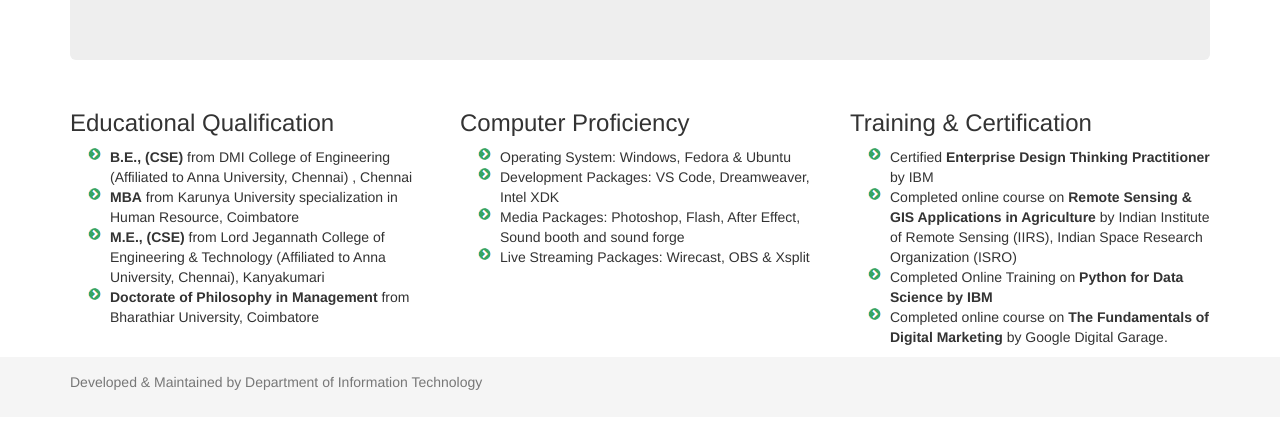
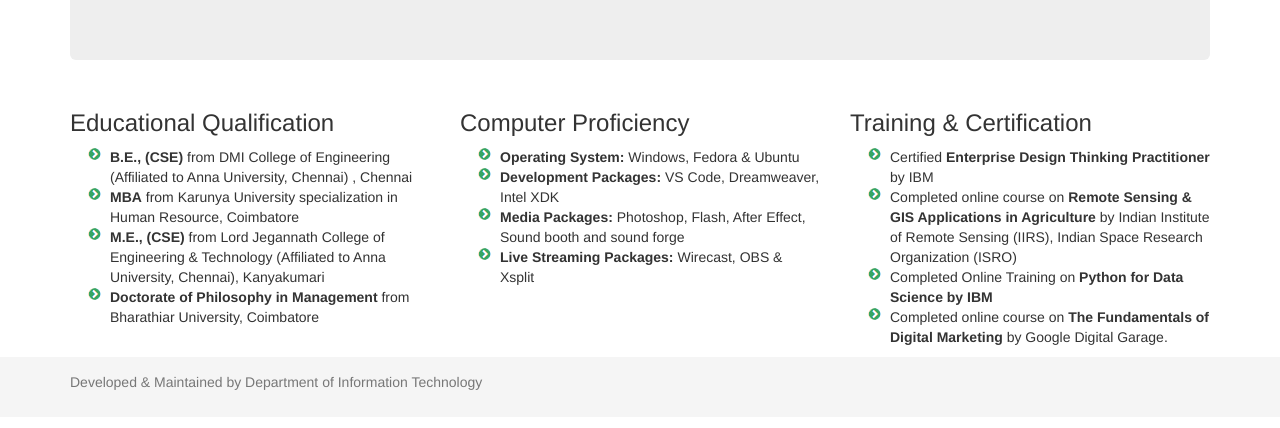
Before and after one commit to lejo-jpcoe/ex1, a plain HTML site: page qual.html in a window 1280 px wide. Shown: the part 250-678 px from the top of the page. Drawn offline with nearby package versions, Linux system fonts and the light colour scheme.

Commit message:
Add files via upload

```diff
--- a/qual.html
+++ b/qual.html
@@ -53,10 +53,10 @@
           <div class="col-sm-4">
             <h3>Computer Proficiency</h3>
            <ul>
-            <li>Operating System: Windows, Fedora & Ubuntu</li>
-            <li>Development Packages: VS Code, Dreamweaver, Intel XDK</li>
-            <li>Media Packages: Photoshop, Flash, After Effect, Sound booth and sound forge</li>
-            <li>Live Streaming Packages: Wirecast, OBS & Xsplit</li>
+            <li><b>Operating System:</b> Windows, Fedora & Ubuntu</li>
+            <li><b>Development Packages:</b> VS Code, Dreamweaver, Intel XDK</li>
+            <li><b>Media Packages:</b> Photoshop, Flash, After Effect, Sound booth and sound forge</li>
+            <li><b>Live Streaming Packages:</b> Wirecast, OBS & Xsplit</li>
 
             </ul>
           </div>
```
